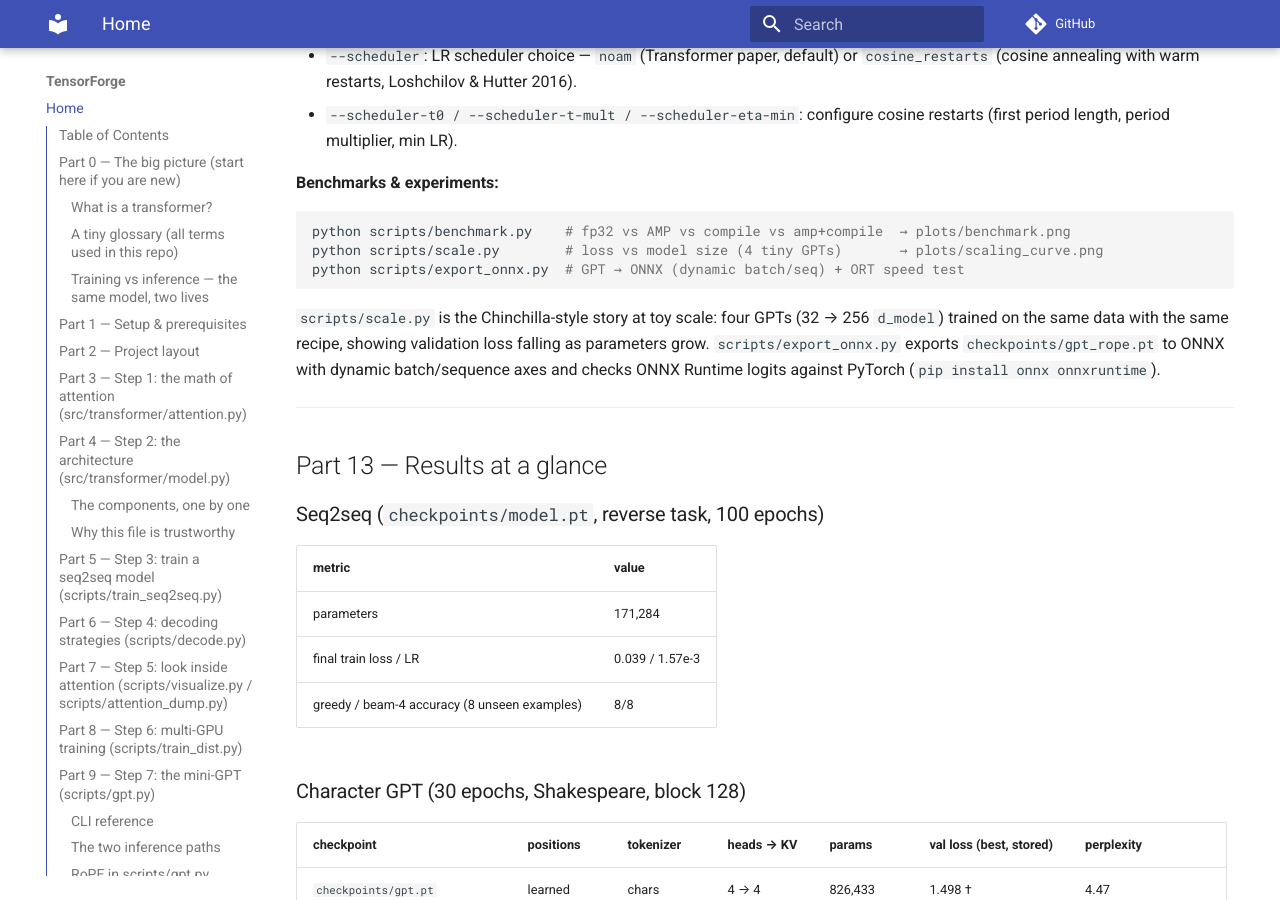
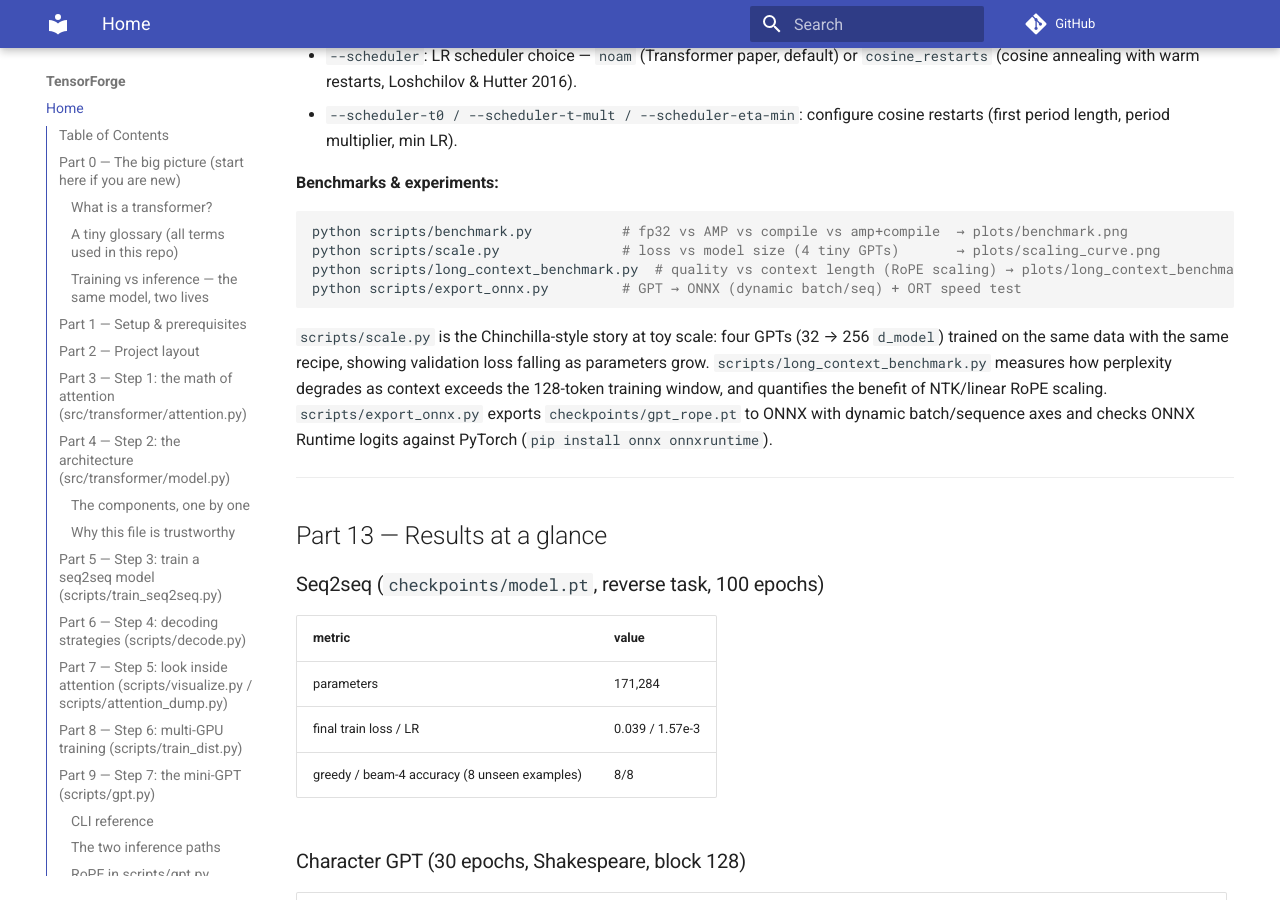
Before and after one commit to Priyansh-100/TensorForge, an MkDocs documentation site: the page built from docs/index.md, in a window 1280 px wide and 900 px high, scrolled down 12948 px. Built offline with MkDocs 1.6.1 and Material for MkDocs 9.7.7, drawn with Linux system fonts in a browser that asks for light colours; comment, search, counter and statistics services are not loaded.

Commit message:
feat: add long-context benchmark script to evaluate quality vs context length

````diff
--- a/docs/index.md
+++ b/docs/index.md
@@ -576,14 +576,18 @@ round-trips and does the fair per-character comparison.)
 **Benchmarks & experiments:**
 
 ```bash
-python scripts/benchmark.py    # fp32 vs AMP vs compile vs amp+compile  → plots/benchmark.png
-python scripts/scale.py        # loss vs model size (4 tiny GPTs)       → plots/scaling_curve.png
-python scripts/export_onnx.py  # GPT → ONNX (dynamic batch/seq) + ORT speed test
+python scripts/benchmark.py           # fp32 vs AMP vs compile vs amp+compile  → plots/benchmark.png
+python scripts/scale.py               # loss vs model size (4 tiny GPTs)       → plots/scaling_curve.png
+python scripts/long_context_benchmark.py  # quality vs context length (RoPE scaling) → plots/long_context_benchmark.png
+python scripts/export_onnx.py         # GPT → ONNX (dynamic batch/seq) + ORT speed test
 ```
 
 `scripts/scale.py` is the Chinchilla-style story at toy scale: four GPTs
 (32 → 256 `d_model`) trained on the same data with the same recipe, showing
-validation loss falling as parameters grow. `scripts/export_onnx.py` exports
+validation loss falling as parameters grow. `scripts/long_context_benchmark.py`
+measures how perplexity degrades as context exceeds the 128-token training
+window, and quantifies the benefit of NTK/linear RoPE scaling.
+`scripts/export_onnx.py` exports
 `checkpoints/gpt_rope.pt` to ONNX with dynamic batch/sequence axes and
 checks ONNX Runtime logits against PyTorch (`pip install onnx onnxruntime`).
 
````
